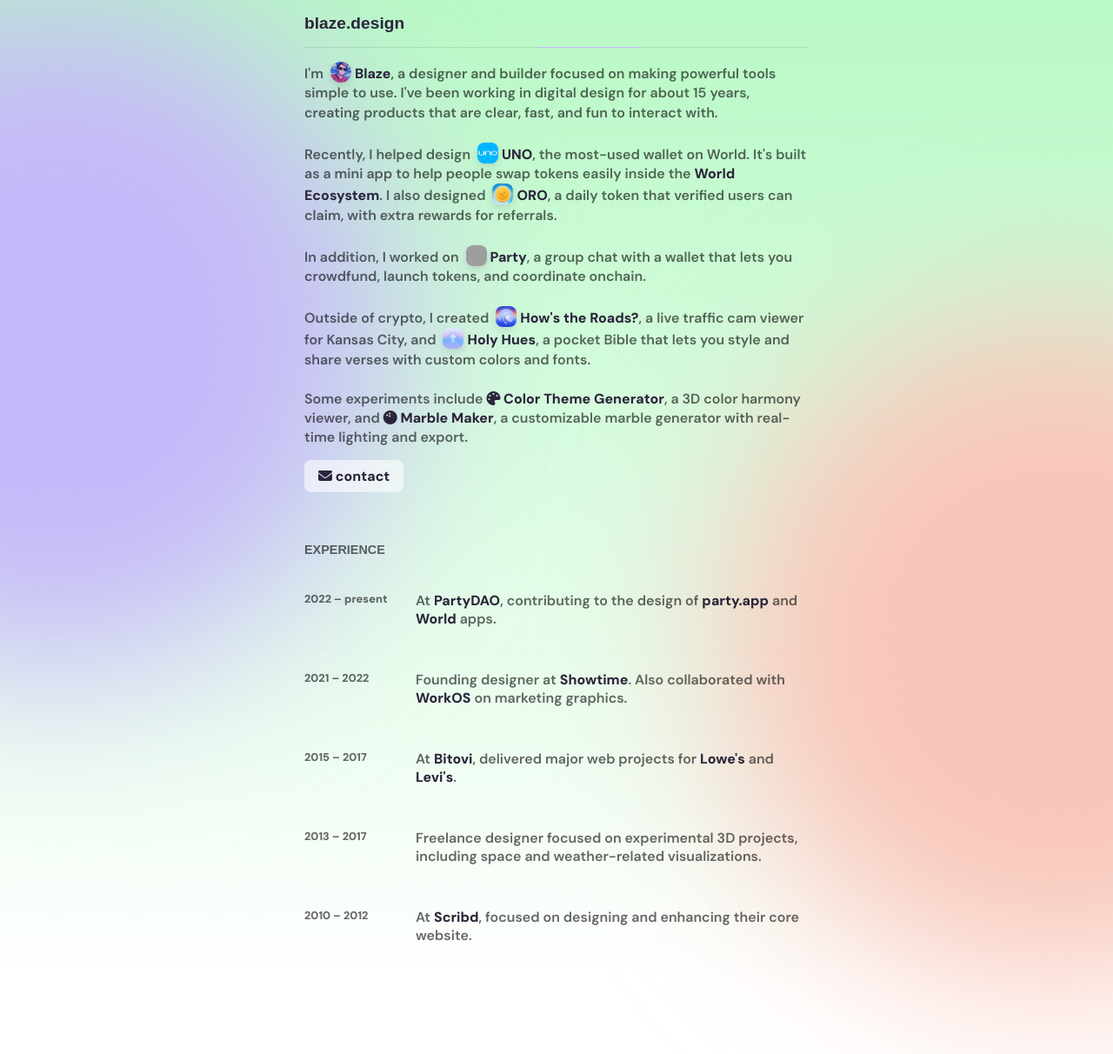
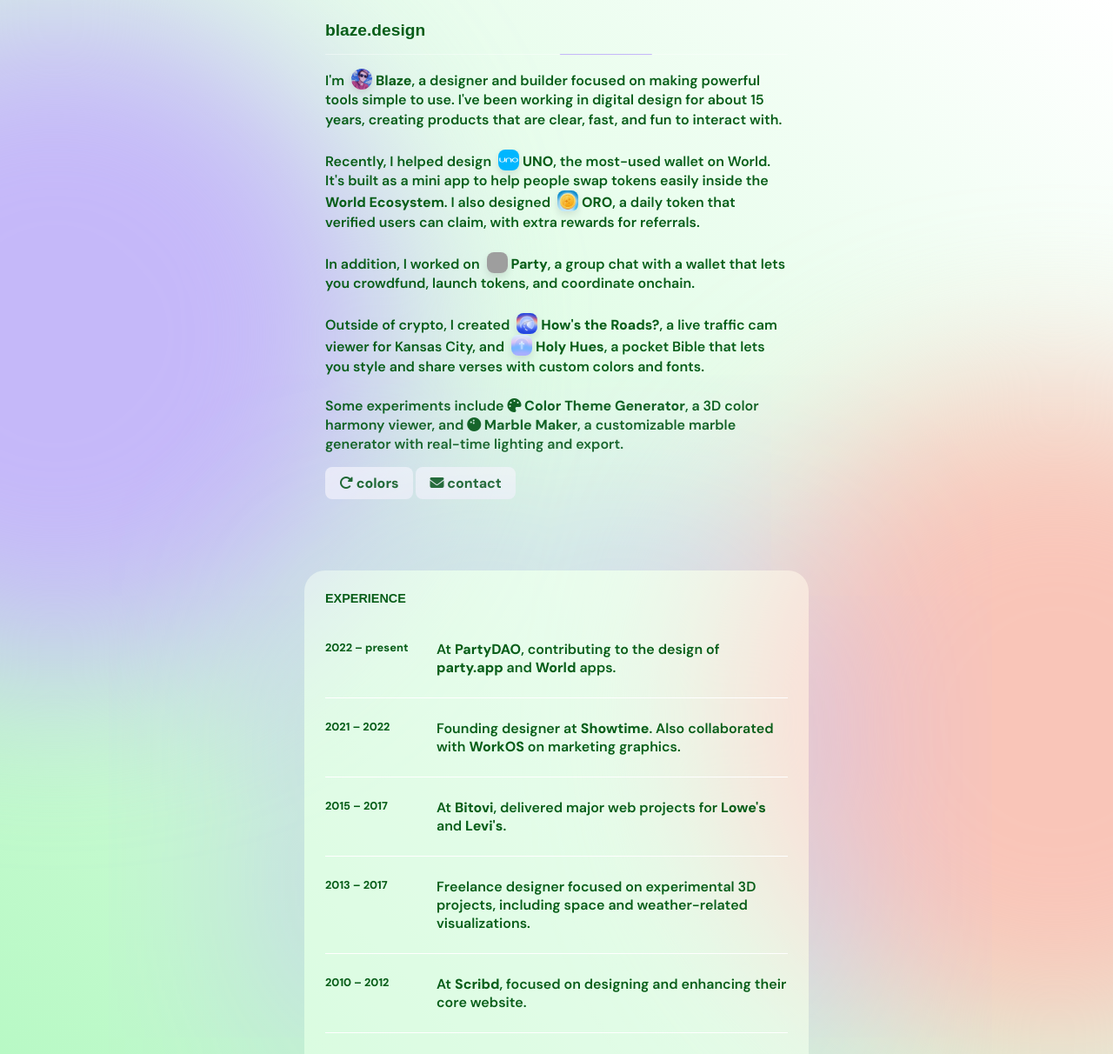
Before and after one commit to 0xblz/blaze-web, a Jekyll site: the page built from index.html, in a window 1280 px wide. Shown: the whole page at 87% size. Built offline with Jekyll 4.4.1, drawn with Linux system fonts in a browser that asks for light colours; nearby versions of some CDN libraries; some web fonts are replaced; grey boxes are pictures that could not be loaded.

Commit message:
color fix

```diff
--- a/_layouts/default.html
+++ b/_layouts/default.html
@@ -10,6 +10,7 @@
     <script src="https://kit.fontawesome.com/53df3a2a07.js" crossorigin="anonymous"></script>
 </head>
 <body class="{% if page.custom_class %}{{ page.custom_class }}{% endif %}">
+
     <main>
         {{ content }}
     </main>
--- a/_sass/_animations.scss
+++ b/_sass/_animations.scss
@@ -1,13 +1,15 @@
 // animations
 
-@keyframes fadeIn {
-    from {
+@keyframes fade-up {
+    0% {
         opacity: 0;
-        transform: translateY(1rem);
+        transform: translateY(10vh) scale(0.9);
+        filter: blur(2rem);
     }
-    to {
+    100% {
         opacity: 1;
-        transform: translateY(0);
+        transform: translateY(0) scale(1);
+        filter: blur(0);
     }
 }
 
--- a/_sass/_layout.scss
+++ b/_sass/_layout.scss
@@ -1,6 +1,10 @@
 // Body and main layout
 html {
     background: white;
+}
+
+body {
+    position: relative;
 }
 
 main {
@@ -9,10 +13,8 @@
     align-items: center;
     width: 100%;
     gap: 4rem;
-    padding: 1rem;
-    animation: fadeIn 0.2s ease-in-out;
     position: relative;
-    background: linear-gradient(to bottom, var(--primary-color), white);
+    background: linear-gradient(45deg, var(--primary-color), white);
 
     &:before,
     &:after {
@@ -39,13 +41,23 @@
 }
 
 article {
-    animation: fadeIn 0.4s ease-in-out;
     display: flex;
     flex-direction: column;
     width: 100%;
     max-width: var(--container-width);
     gap: 1rem;
     z-index: 2;
+    padding: 1.5rem;
+    opacity: 0;
+    will-change: transform, opacity;
+    animation: fade-up 0.5s ease-out forwards;
+
+    &:nth-child(2) {
+        background: rgba(255, 255, 255, 0.4);
+        border-top-left-radius: 1.5rem;
+        border-top-right-radius: 1.5rem;
+        box-shadow: 0 0 20rem var(--secondary-color);
+    }
 
     p {
         img {
@@ -70,7 +82,7 @@
 
     td {
         padding: 1.5rem 0;
-        border-bottom: 1px solid rgba(0, 0, 0, 0.01);
+        border-bottom: 1px solid white;
         vertical-align: top;
     }
 
@@ -87,7 +99,7 @@
     display: block;
     text-align: center;
     width: 100%;
-    background: rgba(0, 0, 0, 0.1);
+    background: rgba(255, 255, 255, 0.4);
     height: 1px;
     overflow: hidden;
     position: relative;
--- a/_sass/_typography.scss
+++ b/_sass/_typography.scss
@@ -2,7 +2,7 @@
 body {
     font-family: var(--font-primary);
     font-size: 16px;
-    color: rgba(0, 0, 0, 0.6);
+    color: var(--quaternary-color);
     font-weight: 600;
 }
 
@@ -10,7 +10,6 @@
     font-family: var(--font-secondary);
     font-size: 1.2rem;
     font-weight: 800;
-    color: var(--dark-color);
 }
 
 h2 {
@@ -27,14 +26,14 @@
 
 a {
     transition: all 0.2s ease-in-out;
-    color: var(--dark-color);
+    color: var(--quaternary-color);
     text-decoration: none;
     font-weight: 800;
 
     &:hover,
     &:focus,
     &:active {
-        color: var(--dark-color);
+        color: var(--quaternary-color);
     }
 
     &.button {
--- a/_sass/_variables.scss
+++ b/_sass/_variables.scss
@@ -7,8 +7,8 @@
     --primary-color: #d8cbfa;
     --secondary-color: #cbfad8;
     --tertiary-color: #fad8cb;
+    --quaternary-color: #000000;
 
-    --dark-color: rgb(43, 37, 59);
     --font-primary: 'DM Sans', sans-serif;
     --font-secondary: 'Zen Dots', sans-serif;
     --container-width: 580px;
--- a/assets/js/bg.js
+++ b/assets/js/bg.js
@@ -11,15 +11,20 @@
     const saturation = 85;
     const lightness = 85;
 
+    // Create darker version of primary color for text
+    const darkLightness = 20; // Much darker for text contrast
+
     // Convert HSL to hex
     const color1 = hslToHex(hue1, saturation, lightness);
     const color2 = hslToHex(hue2, saturation, lightness);
     const color3 = hslToHex(hue3, saturation, lightness);
+    const color4 = hslToHex(hue1, saturation, darkLightness); // Quaternary color (dark primary)
 
     // Update CSS variables
     document.documentElement.style.setProperty('--primary-color', color1);
     document.documentElement.style.setProperty('--secondary-color', color2);
     document.documentElement.style.setProperty('--tertiary-color', color3);
+    document.documentElement.style.setProperty('--quaternary-color', color4);
 }
 
 function hslToHex(h, s, l) {
--- a/index.html
+++ b/index.html
@@ -23,7 +23,9 @@
         <br><br>
         Some experiments include <a href="https://codepen.io/0xblz/full/JooBXJY" target="_blank"><i class="fa-solid fa-palette"></i> Color Theme Generator</a>, a 3D color harmony viewer, and <a href="https://codepen.io/0xblz/full/ZYYjObb" target="_blank"><i class="fa-solid fa-bowling-ball"></i> Marble Maker</a>, a customizable marble generator with real-time lighting and export.
         <br><br>
+        <a href="/" class="button"><i class="fa-solid fa-rotate-right"></i> colors</a>
         <a href="https://forms.gle/HLtNWHQx3FmcS3Zn7" class="button" target="_blank"><i class="fa-solid fa-envelope"></i> contact</a>
+
     </p>
 </article>
 
```
Also changed, not shown: 6 other files.
